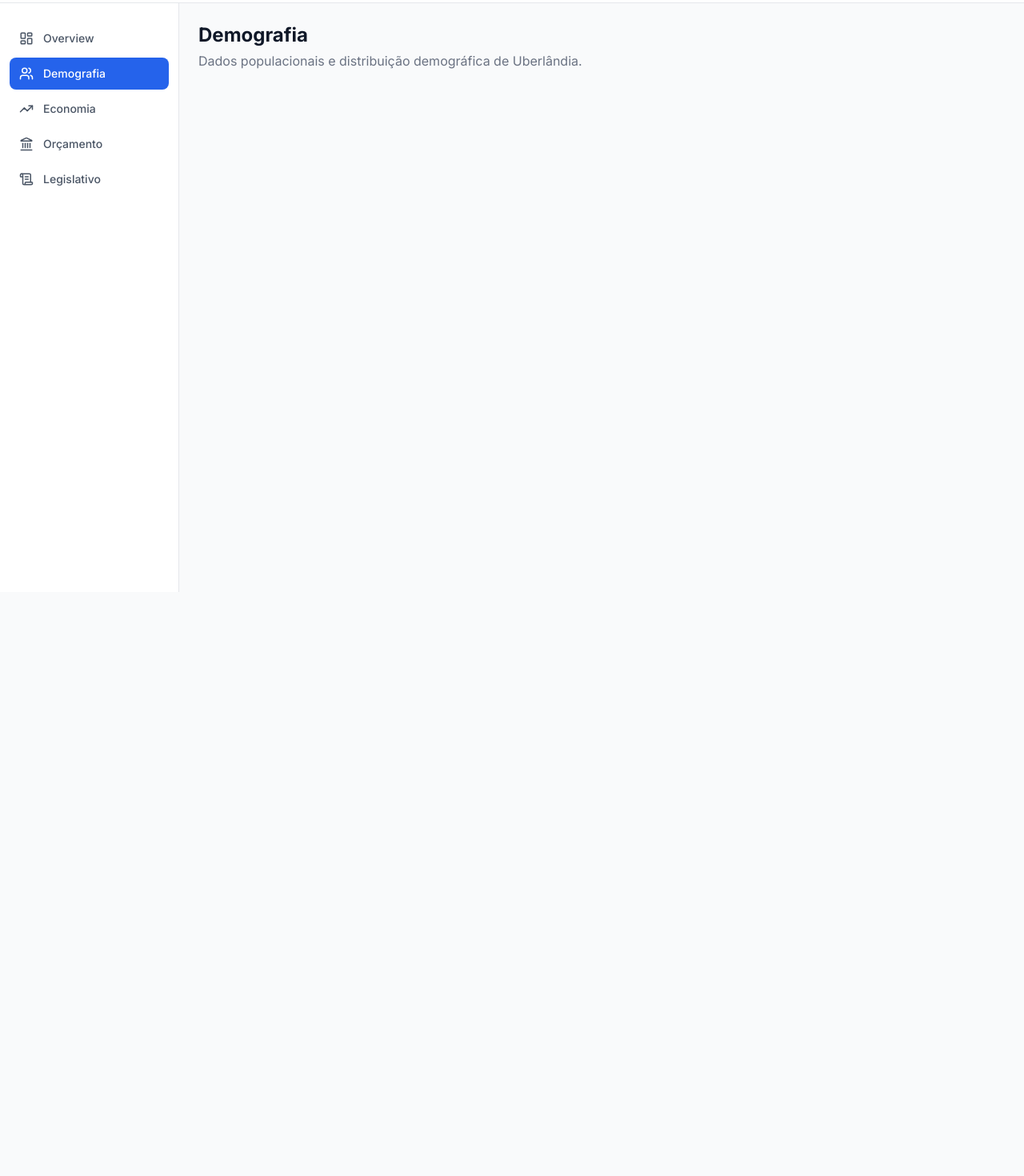
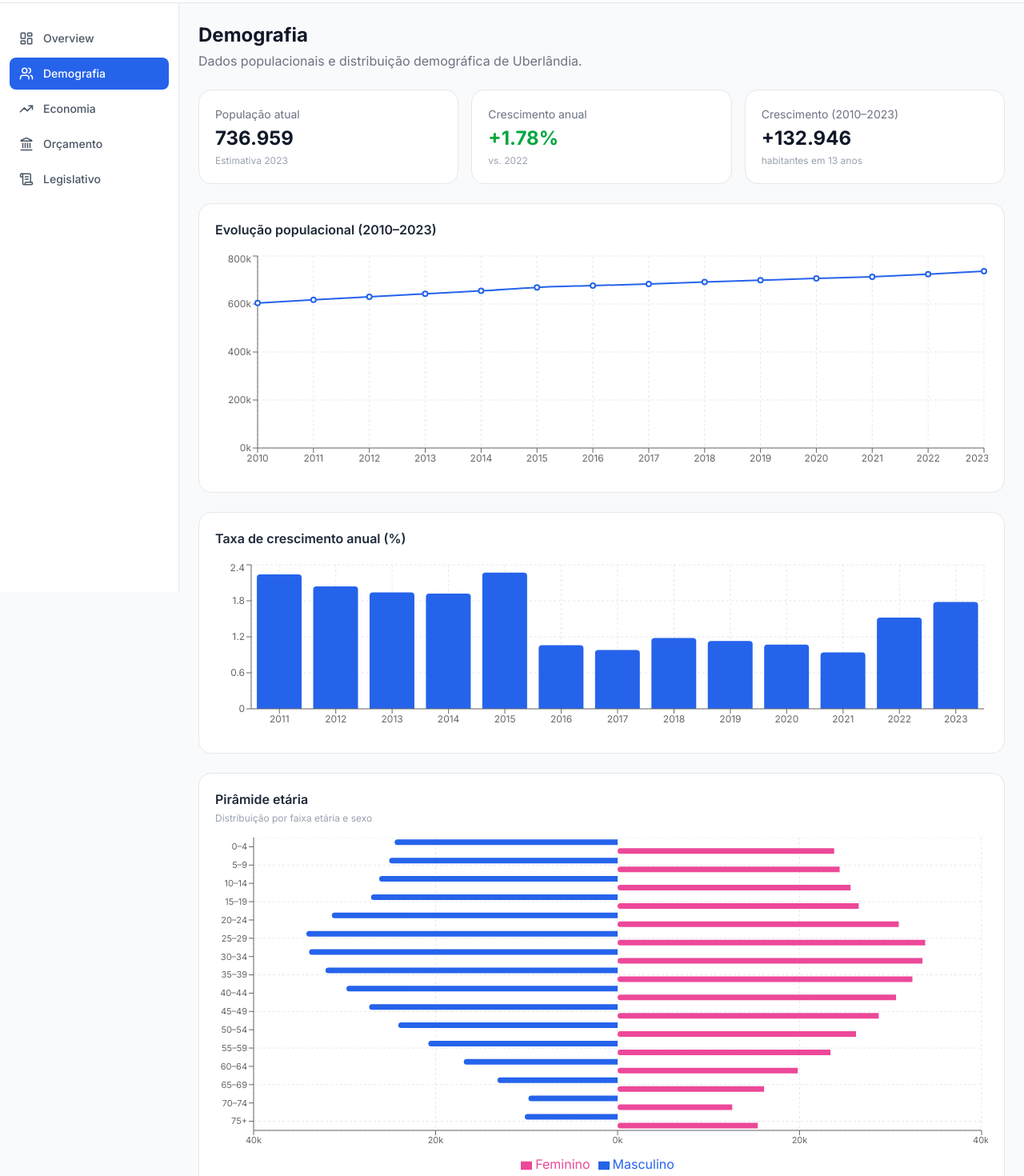
Before and after one commit to lucascamargosi/udi-stats, a Next.js app: page /demografia in a window 1280 px wide. Shown: the part 60-1530 px from the top of the page at 80% size. Before the commit the page ends 800 px from the top, so only its background shows below. Built offline with nearby package versions, Linux system fonts and the light colour scheme.

Commit message:
feat(demografia): adiciona página com evolução populacional, taxa de crescimento e pirâmide etária

```diff
--- a/src/app/demografia/page.tsx
+++ b/src/app/demografia/page.tsx
@@ -1,10 +1,155 @@
+"use client";
+
+import Footer from "@/components/layout/Footer";
+import { populacaoHistorica, piramideEtaria } from "@/data/demografia";
+import { formatNumber, calcVariation } from "@/lib/utils";
+import {
+  ResponsiveContainer,
+  LineChart,
+  Line,
+  BarChart,
+  Bar,
+  XAxis,
+  YAxis,
+  CartesianGrid,
+  Tooltip,
+  Legend,
+} from "recharts";
+
 export default function DemografiaPage() {
+  const atual = populacaoHistorica.at(-1)!;
+  const anterior = populacaoHistorica.at(-2)!;
+  const variacao = calcVariation(atual.populacao, anterior.populacao);
+
+  // Taxa de crescimento anual
+  const taxaCrescimento = populacaoHistorica.slice(1).map((d, i) => ({
+    ano: d.ano,
+    taxa: calcVariation(d.populacao, populacaoHistorica[i].populacao),
+  }));
+
+  // Pirâmide: masculino como negativo para espelhar
+  const piramideFormatada = piramideEtaria.map((d) => ({
+    ...d,
+    masculino: -d.masculino,
+  }));
+
   return (
-    <div className="p-6">
-      <h1 className="text-2xl font-bold text-gray-900 dark:text-white">Demografia</h1>
-      <p className="text-gray-500 dark:text-gray-400 mt-1">
-        Dados populacionais e distribuição demográfica de Uberlândia.
-      </p>
+    <div className="flex flex-col min-h-screen">
+      <div className="flex-1 p-6 space-y-6">
+
+        {/* Cabeçalho */}
+        <div>
+          <h1 className="text-2xl font-bold text-gray-900 dark:text-white">Demografia</h1>
+          <p className="text-gray-500 dark:text-gray-400 mt-1">
+            Dados populacionais e distribuição demográfica de Uberlândia.
+          </p>
+        </div>
+
+        {/* KPIs */}
+        <div className="grid grid-cols-1 sm:grid-cols-3 gap-4">
+          <div className="bg-white dark:bg-gray-900 rounded-2xl border border-gray-200 dark:border-gray-800 p-5">
+            <p className="text-sm text-gray-500 dark:text-gray-400">População atual</p>
+            <p className="text-2xl font-bold text-gray-900 dark:text-white mt-1">
+              {formatNumber(atual.populacao)}
+            </p>
+            <p className="text-xs text-gray-400 mt-1">Estimativa {atual.ano}</p>
+          </div>
+          <div className="bg-white dark:bg-gray-900 rounded-2xl border border-gray-200 dark:border-gray-800 p-5">
+            <p className="text-sm text-gray-500 dark:text-gray-400">Crescimento anual</p>
+            <p className="text-2xl font-bold text-green-600 dark:text-green-400 mt-1">
+              +{variacao}%
+            </p>
+            <p className="text-xs text-gray-400 mt-1">vs. {anterior.ano}</p>
+          </div>
+          <div className="bg-white dark:bg-gray-900 rounded-2xl border border-gray-200 dark:border-gray-800 p-5">
+            <p className="text-sm text-gray-500 dark:text-gray-400">Crescimento (2010–2023)</p>
+            <p className="text-2xl font-bold text-gray-900 dark:text-white mt-1">
+              +{formatNumber(atual.populacao - populacaoHistorica[0].populacao)}
+            </p>
+            <p className="text-xs text-gray-400 mt-1">habitantes em 13 anos</p>
+          </div>
+        </div>
+
+        {/* Evolução populacional */}
+        <div className="bg-white dark:bg-gray-900 rounded-2xl border border-gray-200 dark:border-gray-800 p-5">
+          <h2 className="text-base font-semibold text-gray-800 dark:text-gray-200 mb-4">
+            Evolução populacional (2010–2023)
+          </h2>
+          <ResponsiveContainer width="100%" height={280}>
+            <LineChart data={populacaoHistorica}>
+              <CartesianGrid strokeDasharray="3 3" stroke="#e5e7eb" />
+              <XAxis dataKey="ano" tick={{ fontSize: 12 }} />
+              <YAxis
+                tickFormatter={(v) => `${(v / 1000).toFixed(0)}k`}
+                tick={{ fontSize: 12 }}
+                width={48}
+              />
+              <Tooltip formatter={(v) => [formatNumber(Number(v)), "População"]} />
+              <Line
+                type="monotone"
+                dataKey="populacao"
+                stroke="#2563EB"
+                strokeWidth={2}
+                dot={{ r: 3 }}
+              />
+            </LineChart>
+          </ResponsiveContainer>
+        </div>
+
+        {/* Taxa de crescimento */}
+        <div className="bg-white dark:bg-gray-900 rounded-2xl border border-gray-200 dark:border-gray-800 p-5">
+          <h2 className="text-base font-semibold text-gray-800 dark:text-gray-200 mb-4">
+            Taxa de crescimento anual (%)
+          </h2>
+          <ResponsiveContainer width="100%" height={220}>
+            <BarChart data={taxaCrescimento}>
+              <CartesianGrid strokeDasharray="3 3" stroke="#e5e7eb" />
+              <XAxis dataKey="ano" tick={{ fontSize: 12 }} />
+              <YAxis tick={{ fontSize: 12 }} width={40} />
+              <Tooltip formatter={(v) => [`${v}%`, "Crescimento"]} />
+              <Bar dataKey="taxa" fill="#2563EB" radius={[4, 4, 0, 0]} />
+            </BarChart>
+          </ResponsiveContainer>
+        </div>
+
+        {/* Pirâmide etária */}
+        <div className="bg-white dark:bg-gray-900 rounded-2xl border border-gray-200 dark:border-gray-800 p-5">
+          <h2 className="text-base font-semibold text-gray-800 dark:text-gray-200 mb-1">
+            Pirâmide etária
+          </h2>
+          <p className="text-xs text-gray-400 mb-4">Distribuição por faixa etária e sexo</p>
+          <ResponsiveContainer width="100%" height={420}>
+            <BarChart
+              data={piramideFormatada}
+              layout="vertical"
+              margin={{ left: 8, right: 8 }}
+            >
+              <CartesianGrid strokeDasharray="3 3" stroke="#e5e7eb" />
+              <XAxis
+                type="number"
+                tickFormatter={(v) => `${Math.abs(v / 1000).toFixed(0)}k`}
+                tick={{ fontSize: 11 }}
+              />
+              <YAxis type="category" dataKey="faixa" tick={{ fontSize: 11 }} width={40} />
+              <Tooltip
+                formatter={(v, name) => [
+                  formatNumber(Math.abs(Number(v))),
+                  name === "masculino" ? "Masculino" : "Feminino",
+                ]}
+              />
+              <Legend
+                formatter={(value) =>
+                  value === "masculino" ? "Masculino" : "Feminino"
+                }
+              />
+              <Bar dataKey="masculino" fill="#2563EB" radius={[0, 4, 4, 0]} stackId="a" />
+              <Bar dataKey="feminino" fill="#EC4899" radius={[4, 0, 0, 4]} stackId="b" />
+            </BarChart>
+          </ResponsiveContainer>
+        </div>
+
+      </div>
+      <Footer />
     </div>
   );
 }
--- a/src/components/layout/Footer.tsx
+++ b/src/components/layout/Footer.tsx
@@ -1,6 +1,6 @@
 export default function Footer() {
   const links = [
-    { label: "Portal da Transparência", href: "https://transparencia.uberlandia.mg.gov.br" },
+    { label: "Portal da Transparência",  href: "https://www.uberlandia.mg.gov.br/portal-da-transparencia/servidor/" },
     { label: "IBGE — Uberlândia",        href: "https://cidades.ibge.gov.br/brasil/mg/uberlandia" },
     { label: "SICONFI",                  href: "https://siconfi.tesouro.gov.br" },
     { label: "Câmara Municipal",         href: "https://www.camarauberlandia.mg.gov.br" },
--- a/src/data/demografia.ts
+++ b/src/data/demografia.ts
@@ -1,6 +1,12 @@
 export interface DemografiaAnual {
   ano: number;
   populacao: number;
+}
+
+export interface FaixaEtaria {
+  faixa: string;
+  masculino: number;
+  feminino: number;
 }
 
 export const populacaoHistorica: DemografiaAnual[] = [
@@ -19,3 +25,22 @@ export const populacaoHistorica: DemografiaAnual[] = [
   { ano: 2022, populacao: 724036 },
   { ano: 2023, populacao: 736959 },
 ];
+
+export const piramideEtaria: FaixaEtaria[] = [
+  { faixa: "0–4",   masculino: 24500, feminino: 23800 },
+  { faixa: "5–9",   masculino: 25100, feminino: 24400 },
+  { faixa: "10–14", masculino: 26200, feminino: 25600 },
+  { faixa: "15–19", masculino: 27100, feminino: 26500 },
+  { faixa: "20–24", masculino: 31400, feminino: 30900 },
+  { faixa: "25–29", masculino: 34200, feminino: 33800 },
+  { faixa: "30–34", masculino: 33900, feminino: 33500 },
+  { faixa: "35–39", masculino: 32100, feminino: 32400 },
+  { faixa: "40–44", masculino: 29800, feminino: 30600 },
+  { faixa: "45–49", masculino: 27300, feminino: 28700 },
+  { faixa: "50–54", masculino: 24100, feminino: 26200 },
+  { faixa: "55–59", masculino: 20800, feminino: 23400 },
+  { faixa: "60–64", masculino: 16900, feminino: 19800 },
+  { faixa: "65–69", masculino: 13200, feminino: 16100 },
+  { faixa: "70–74", masculino: 9800,  feminino: 12600 },
+  { faixa: "75+",   masculino: 10200, feminino: 15400 },
+];
```
